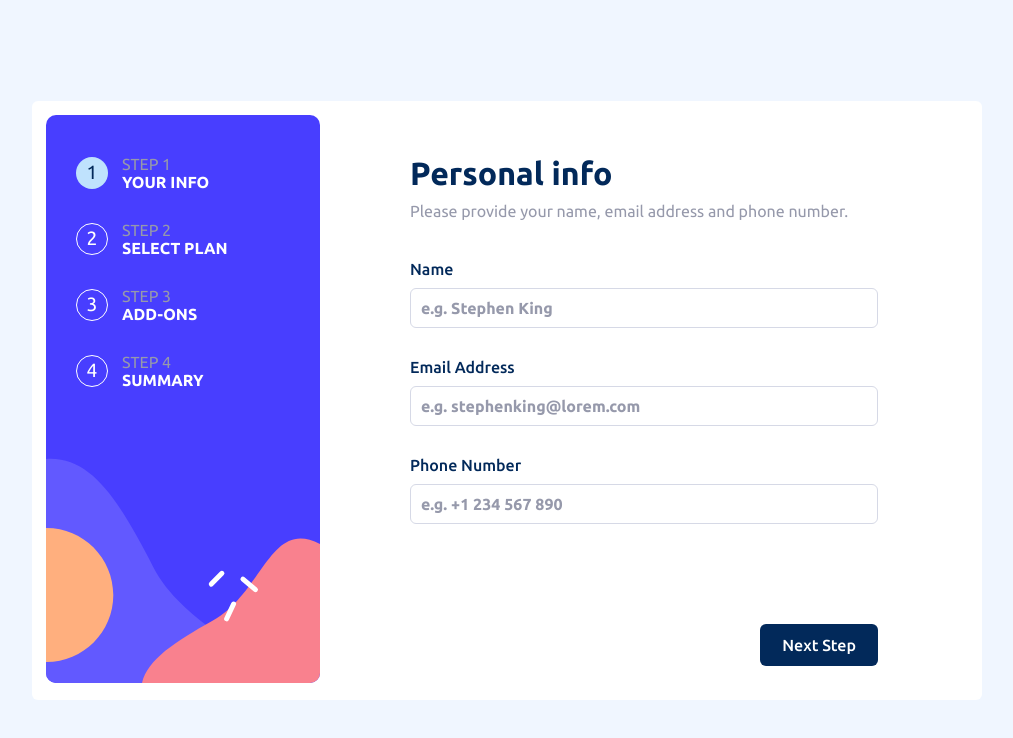
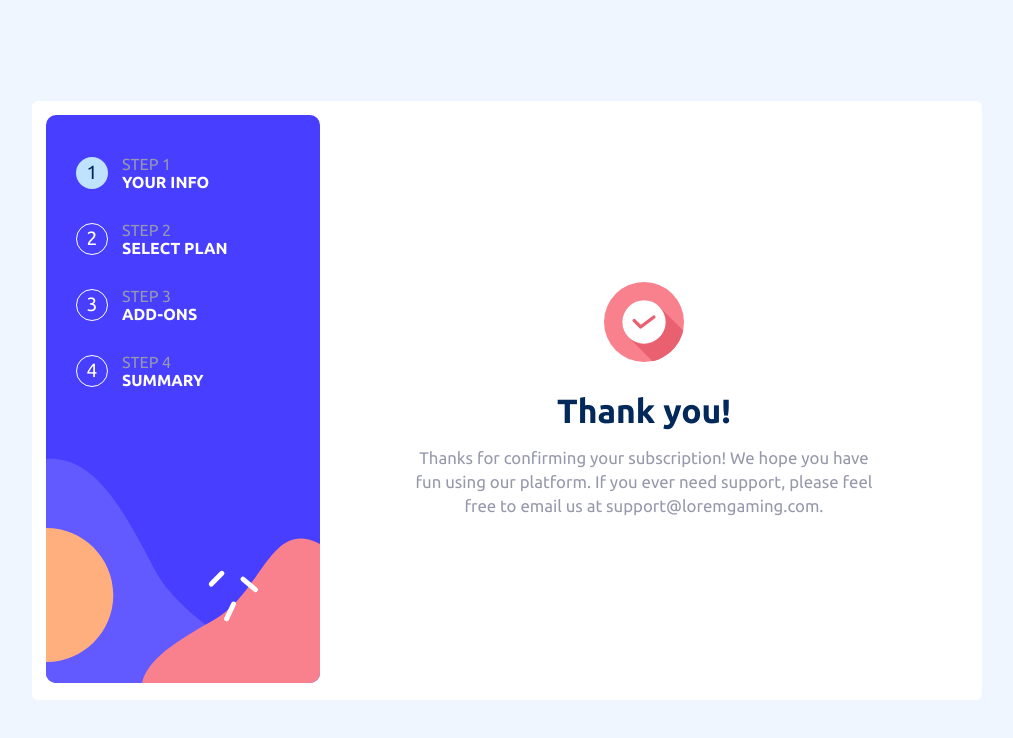
Before and after one commit to tymino/frontendmentor_multi-step-form, a Vue app: page / in a window 1280 px wide. Shown: the top 738 px of the page, without its empty margins (133-1146 px from the left). Built offline with nearby package versions, Linux system fonts and the light colour scheme.

Commit message:
add component Gratitude

```diff
--- a/src/components/BlockGratitude.vue
+++ b/src/components/BlockGratitude.vue
@@ -1,5 +1,17 @@
 <template>
-  <div class="gratitude">Gratitude</div>
+  <div class="gratitude">
+    <img
+      class="gratitude__icon"
+      src="@/assets/images/icon-thank-you.svg"
+      alt="thank-you"
+    />
+    <h3 class="gratitude__header">Thank you!</h3>
+    <p class="gratitude__text">
+      Thanks for confirming your subscription! We hope you have fun using our
+      platform. If you ever need support, please feel free to email us at
+      support@loremgaming.com.
+    </p>
+  </div>
 </template>
 
 <script>
@@ -11,8 +23,24 @@ export default {
 <style lang="scss" scoped>
 .gratitude {
   display: flex;
+  flex-direction: column;
   justify-content: center;
   align-items: center;
-  width: 100%;
+  padding: 0 90px;
+  text-align: center;
+
+  &__header {
+    margin: 30px 0px 16px;
+    color: var(--color-marine-blue);
+    font-size: 2.1rem;
+    font-weight: var(--font-bold);
+  }
+
+  &__text {
+    color: var(--color-cool-gray);
+    font-size: 1.05rem;
+    font-weight: var(--font-light);
+    line-height: 1.5rem;
+  }
 }
 </style>
--- a/src/store/index.js
+++ b/src/store/index.js
@@ -15,7 +15,7 @@ const store = createStore({
       { id: 4, subtitle: 'step', title: 'summary', isActive: false },
     ],
     currentStep: 1,
-    isTheEnd: false,
+    isTheEnd: true,
   }),
   getters: {
     getSubscriptionDuration(state) {
```
